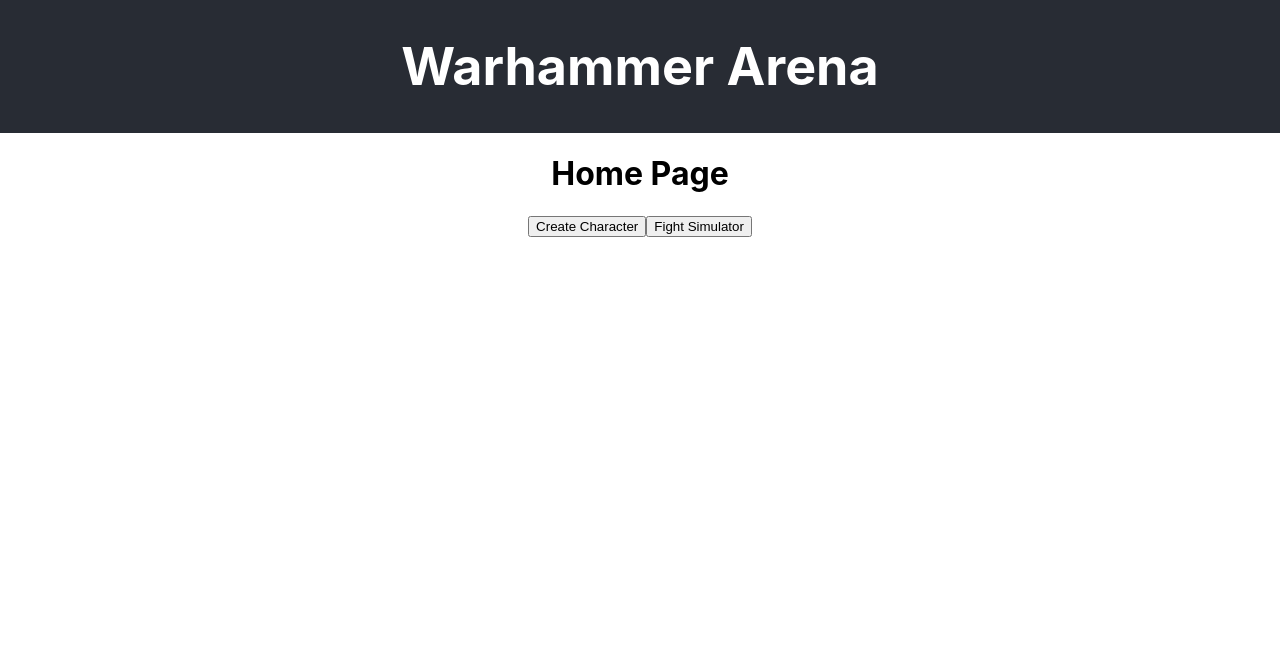
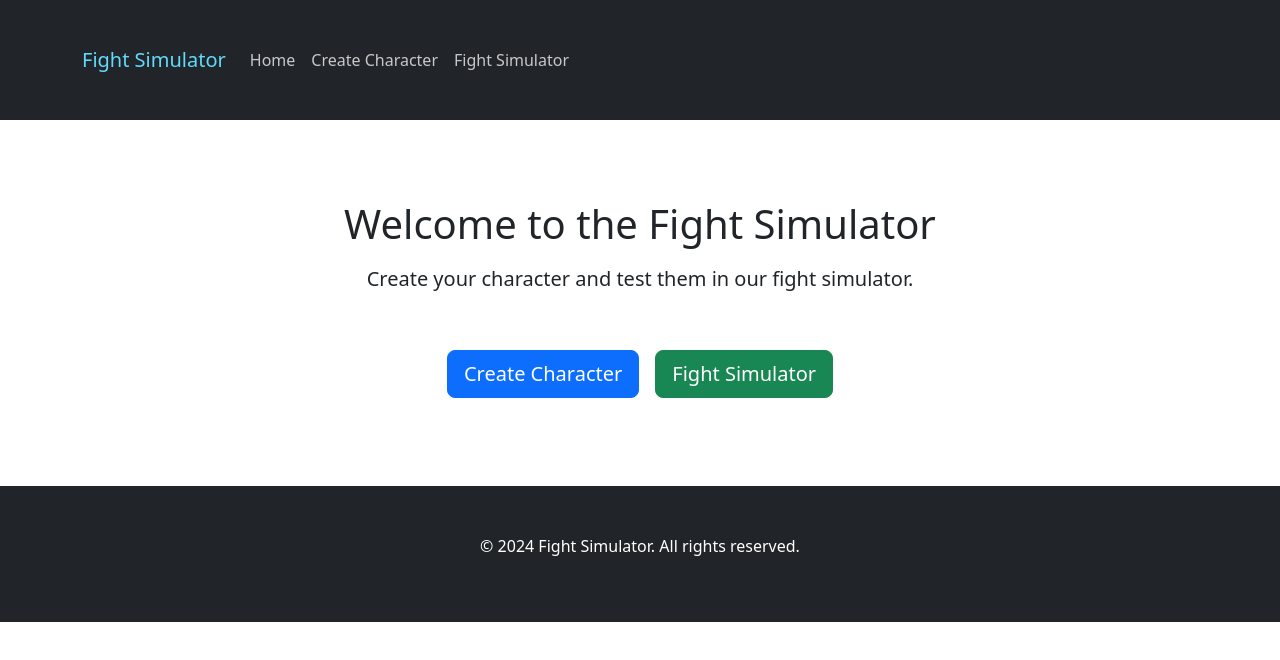
Before and after one commit to m-strzelec/warhammer-arena, a React (Create React App) app in the folder frontend/: page / in a window 1280 px wide. Shown: the top 660 px of the page. Built offline with nearby package versions, Linux system fonts and the light colour scheme; no server answers.

Commit message:
Update navigation interface

```diff
--- a/frontend/src/App.js
+++ b/frontend/src/App.js
@@ -1,4 +1,6 @@
+import React from 'react';
 import { BrowserRouter, Route, Routes } from 'react-router-dom';
+import 'bootstrap/dist/css/bootstrap.min.css';
 import './styles/App.css';
 import HomePage from './pages/HomePage';
 import CreateCharacterPage from './pages/CreateCharacterPage';
@@ -7,9 +9,6 @@ import FightPage from './pages/FightPage';
 function App() {
   return (
     <div className="App">
-      <header className="App-header">
-          <h1>Warhammer Arena</h1>
-      </header>
       <BrowserRouter>
         <Routes>
           <Route path="/" element={<HomePage />} />
--- a/frontend/src/index.js
+++ b/frontend/src/index.js
@@ -2,7 +2,7 @@ import React from 'react';
 import ReactDOM from 'react-dom/client';
 import './styles/index.css';
 import App from './App';
-import reportWebVitals from './reportWebVitals.js';
+import reportWebVitals from './reportWebVitals';
 
 const root = ReactDOM.createRoot(document.getElementById('root'));
 root.render(
--- a/frontend/src/pages/CreateCharacterPage.js
+++ b/frontend/src/pages/CreateCharacterPage.js
@@ -1,7 +1,8 @@
 import React from 'react';
+import { Container, Row, Col, Button, Navbar, Nav } from 'react-bootstrap';
+import { useNavigate } from 'react-router-dom';
 import CharacterCreator from '../components/CharacterCreator';
-import { Button } from 'react-bootstrap';
-import { useNavigate } from 'react-router-dom';
+import 'bootstrap/dist/css/bootstrap.min.css';
 
 const CreateCharacterPage = () => {
   const navigate = useNavigate();
@@ -11,16 +12,65 @@ const CreateCharacterPage = () => {
   };
 
   return (
-    <div>
-      <h1>Create Character</h1>
-        <Button variant="primary" onClick={() => handleNavigate('/')}>
-          Home
-        </Button>
-        <Button variant="primary" onClick={() => handleNavigate('/fight')}>
-          Fight Simulator
-        </Button>
-      <CharacterCreator />
-    </div>
+    <>
+      <Navbar bg="dark" variant="dark" expand="lg" sticky="top">
+        <Container>
+          <Navbar.Brand href="/">Fight Simulator</Navbar.Brand>
+          <Navbar.Toggle aria-controls="basic-navbar-nav" />
+          <Navbar.Collapse id="basic-navbar-nav">
+            <Nav className="ml-auto">
+              <Nav.Link onClick={() => handleNavigate('/')}>Home</Nav.Link>
+              <Nav.Link onClick={() => handleNavigate('/creator')}>Create Character</Nav.Link>
+              <Nav.Link onClick={() => handleNavigate('/fight')}>Fight Simulator</Nav.Link>
+            </Nav>
+          </Navbar.Collapse>
+        </Container>
+      </Navbar>
+      <Container className="my-5">
+        <Row className="text-center">
+          <Col>
+            <h1 className="display-4">Create Character</h1>
+            <p className="lead">Design your character for the ultimate fight simulation.</p>
+          </Col>
+        </Row>
+        <Row className="mt-4 justify-content-center">
+          <Col xs="auto">
+            <Button
+              variant="primary"
+              size="lg"
+              onClick={() => handleNavigate('/')}
+              className="mx-2"
+              aria-label="Home"
+            >
+              Home
+            </Button>
+            <Button
+              variant="success"
+              size="lg"
+              onClick={() => handleNavigate('/fight')}
+              className="mx-2"
+              aria-label="Fight Simulator"
+            >
+              Fight Simulator
+            </Button>
+          </Col>
+        </Row>
+        <Row className="mt-5">
+          <Col>
+            <CharacterCreator />
+          </Col>
+        </Row>
+      </Container>
+      <footer className="bg-dark text-white text-center py-3">
+        <Container>
+          <Row>
+            <Col>
+              <p>&copy; {new Date().getFullYear()} Fight Simulator. All rights reserved.</p>
+            </Col>
+          </Row>
+        </Container>
+      </footer>
+    </>
   );
 };
 
--- a/frontend/src/pages/FightPage.js
+++ b/frontend/src/pages/FightPage.js
@@ -1,7 +1,8 @@
 import React from 'react';
+import { Container, Row, Col, Button, Navbar, Nav } from 'react-bootstrap';
 import { useNavigate } from 'react-router-dom';
 import FightSimulator from '../components/FightSimulator';
-import { Button } from 'react-bootstrap';
+import 'bootstrap/dist/css/bootstrap.min.css';
 
 const FightPage = () => {
   const navigate = useNavigate();
@@ -11,16 +12,65 @@ const FightPage = () => {
   };
 
   return (
-    <div>
-      <h1>Fight Simulator</h1>
-        <Button variant="primary" onClick={() => handleNavigate('/')}>
-          Home
-        </Button>
-        <Button variant="primary" onClick={() => handleNavigate('/creator')}>
-          Create Character
-        </Button>
-      <FightSimulator />
-    </div>
+    <>
+      <Navbar bg="dark" variant="dark" expand="lg" sticky="top">
+        <Container>
+          <Navbar.Brand href="/">Fight Simulator</Navbar.Brand>
+          <Navbar.Toggle aria-controls="basic-navbar-nav" />
+          <Navbar.Collapse id="basic-navbar-nav">
+            <Nav className="ml-auto">
+              <Nav.Link onClick={() => handleNavigate('/')}>Home</Nav.Link>
+              <Nav.Link onClick={() => handleNavigate('/creator')}>Create Character</Nav.Link>
+              <Nav.Link onClick={() => handleNavigate('/fight')}>Fight Simulator</Nav.Link>
+            </Nav>
+          </Navbar.Collapse>
+        </Container>
+      </Navbar>
+      <Container className="my-5">
+        <Row className="text-center">
+          <Col>
+            <h1 className="display-4">Fight Simulator</h1>
+            <p className="lead">Test your characters in the ultimate fight simulation.</p>
+          </Col>
+        </Row>
+        <Row className="mt-4 justify-content-center">
+          <Col xs="auto">
+            <Button
+              variant="primary"
+              size="lg"
+              onClick={() => handleNavigate('/')}
+              className="mx-2"
+              aria-label="Home"
+            >
+              Home
+            </Button>
+            <Button
+              variant="success"
+              size="lg"
+              onClick={() => handleNavigate('/creator')}
+              className="mx-2"
+              aria-label="Create Character"
+            >
+              Create Character
+            </Button>
+          </Col>
+        </Row>
+        <Row className="mt-5">
+          <Col>
+            <FightSimulator />
+          </Col>
+        </Row>
+      </Container>
+      <footer className="bg-dark text-white text-center py-3">
+        <Container>
+          <Row>
+            <Col>
+              <p>&copy; {new Date().getFullYear()} Fight Simulator. All rights reserved.</p>
+            </Col>
+          </Row>
+        </Container>
+      </footer>
+    </>
   );
 };
 
--- a/frontend/src/pages/HomePage.js
+++ b/frontend/src/pages/HomePage.js
@@ -1,6 +1,7 @@
 import React from 'react';
-import { Button } from 'react-bootstrap';
+import { Container, Row, Col, Button, Navbar, Nav } from 'react-bootstrap';
 import { useNavigate } from 'react-router-dom';
+import 'bootstrap/dist/css/bootstrap.min.css';
 
 const HomePage = () => {
   const navigate = useNavigate();
@@ -10,15 +11,60 @@ const HomePage = () => {
   };
 
   return (
-    <div>
-      <h1>Home Page</h1>
-        <Button variant="primary" onClick={() => handleNavigate('/creator')}>
-          Create Character
-        </Button>
-        <Button variant="primary" onClick={() => handleNavigate('/fight')}>
-          Fight Simulator
-        </Button>
-    </div>
+    <>
+      <Navbar bg="dark" variant="dark" expand="lg" sticky="top">
+        <Container>
+          <Navbar.Brand href="/">Fight Simulator</Navbar.Brand>
+          <Navbar.Toggle aria-controls="basic-navbar-nav" />
+          <Navbar.Collapse id="basic-navbar-nav">
+            <Nav className="ml-auto">
+              <Nav.Link onClick={() => handleNavigate('/')}>Home</Nav.Link>
+              <Nav.Link onClick={() => handleNavigate('/creator')}>Create Character</Nav.Link>
+              <Nav.Link onClick={() => handleNavigate('/fight')}>Fight Simulator</Nav.Link>
+            </Nav>
+          </Navbar.Collapse>
+        </Container>
+      </Navbar>
+      <Container className="text-center my-5">
+        <Row>
+          <Col>
+            <h1 className="display-4">Welcome to the Fight Simulator</h1>
+            <p className="lead">Create your character and test them in our fight simulator.</p>
+          </Col>
+        </Row>
+        <Row className="mt-4">
+          <Col>
+            <Button
+              variant="primary"
+              size="lg"
+              onClick={() => handleNavigate('/creator')}
+              className="mx-2"
+              aria-label="Create Character"
+            >
+              Create Character
+            </Button>
+            <Button
+              variant="success"
+              size="lg"
+              onClick={() => handleNavigate('/fight')}
+              className="mx-2"
+              aria-label="Fight Simulator"
+            >
+              Fight Simulator
+            </Button>
+          </Col>
+        </Row>
+      </Container>
+      <footer className="bg-dark text-white text-center py-3">
+        <Container>
+          <Row>
+            <Col>
+              <p>&copy; {new Date().getFullYear()} Fight Simulator. All rights reserved.</p>
+            </Col>
+          </Row>
+        </Container>
+      </footer>
+    </>
   );
 };
 
--- a/frontend/src/styles/App.css
+++ b/frontend/src/styles/App.css
@@ -10,8 +10,46 @@
   justify-content: center;
   font-size: calc(10px + 2vmin);
   color: white;
+  padding: 20px;
 }
 
 .App-link {
   color: #61dafb;
 }
+
+.navbar-dark .navbar-brand {
+  color: #61dafb;
+}
+
+.navbar-dark .navbar-nav .nav-link {
+  color: rgba(255, 255, 255, 0.75);
+}
+
+.navbar-dark .navbar-nav .nav-link:hover {
+  color: #ffffff;
+}
+
+.container {
+  padding-top: 2rem;
+  padding-bottom: 2rem;
+}
+
+h1.display-4 {
+  font-size: 2.5rem;
+  margin-bottom: 1rem;
+}
+
+p.lead {
+  font-size: 1.25rem;
+  margin-bottom: 1.5rem;
+}
+
+button {
+  margin: 0.5rem;
+}
+
+footer {
+  background-color: #282c34;
+  color: white;
+  padding: 1rem 0;
+}
--- a/frontend/src/styles/index.css
+++ b/frontend/src/styles/index.css
@@ -5,6 +5,8 @@ body {
     sans-serif;
   -webkit-font-smoothing: antialiased;
   -moz-osx-font-smoothing: grayscale;
+  background-color: #f8f9fa;
+  color: #333;
 }
 
 code {
```
